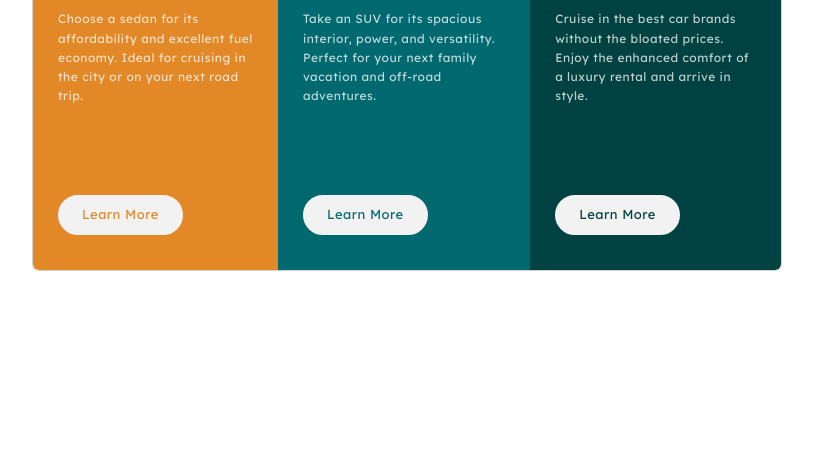
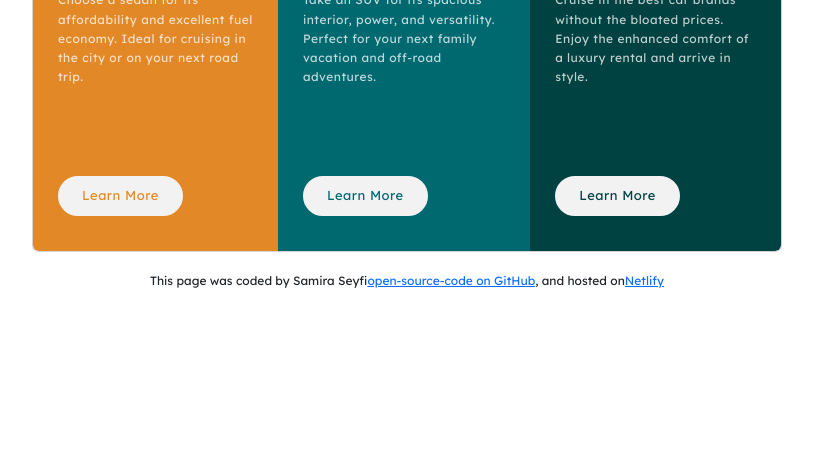
Before and after one commit to Samira77-ss/column-preview-card-component, a React app: page / in a window 1280 px wide. Shown: the part 329-800 px from the top of the page, without its empty margins (233-1046 px from the left). Built offline with nearby package versions, Linux system fonts and the light colour scheme.

Commit message:
Added footer

```diff
--- a/src/Card.css
+++ b/src/Card.css
@@ -13,6 +13,12 @@ body {
 
 html {
   font-size: 62.5%;
+}
+footer {
+  font-family: var(--secondaryFont);
+  text-align: center;
+  margin-top: 20px;
+  font-size: 12px;
 }
 :root {
   --firstColor: hsl(31, 77%, 52%);
--- a/src/Card.js
+++ b/src/Card.js
@@ -4,6 +4,7 @@ import iconSedans from "./image/icon-sedans.svg";
 import iconSuvs from "./image/icon-suvs.svg";
 function Card() {
   return (
+    <div className="container">
       <div className="card">
         <div className="sedans">
           <div className="content">
@@ -35,13 +36,34 @@ function Card() {
             <img src={iconLuxury} alt="icon" />
             <h2>LUXURY</h2>
             <p>
-            Cruise in the best car brands without the bloated prices. Enjoy the
-            enhanced comfort of a luxury rental and arrive in style.
+              Cruise in the best car brands without the bloated prices. Enjoy
+              the enhanced comfort of a luxury rental and arrive in style.
             </p>
           </div>
           <button className="thirdButton">Learn More</button>
         </div>
       </div>
+      <footer>
+        This page was coded by Samira Seyfi
+        <a
+          href="https://github.com/Samira77-ss/challenge-order"
+          target="_blank"
+          alt="GithHub Profile"
+          rel="noreferrer"
+        >
+          open-source-code on GitHub
+        </a>
+        , and hosted on
+        <a
+          href="https://resonant-medovik-e01702.netlify.app"
+          alt="Netlify link"
+          target="_blank"
+          rel="noreferrer"
+        >
+          Netlify
+        </a>
+      </footer>
+    </div>
   );
 }
 
```
Lines whose indentation alone changed are shown as unchanged.
